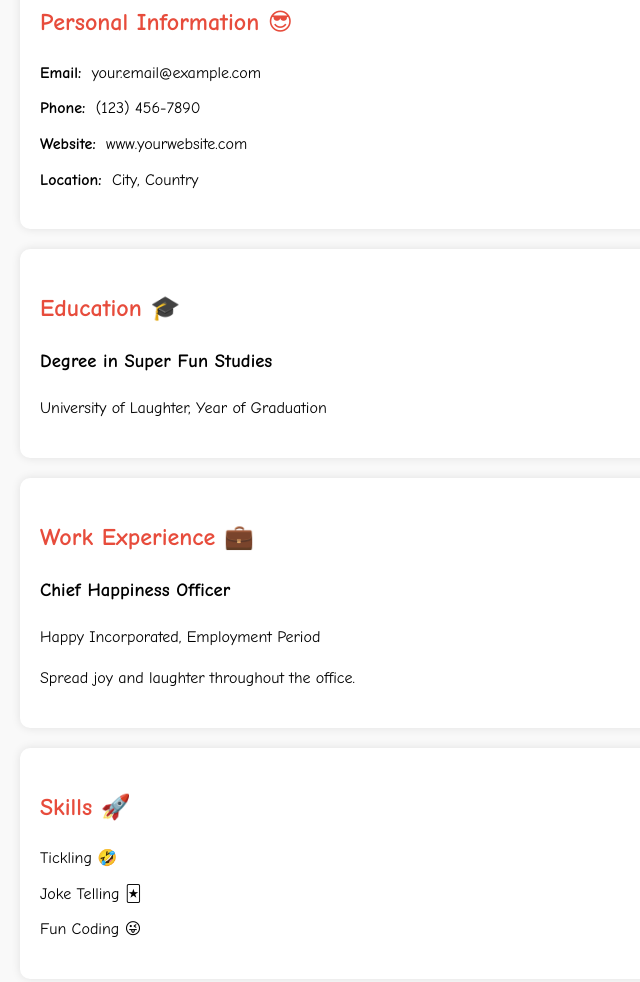
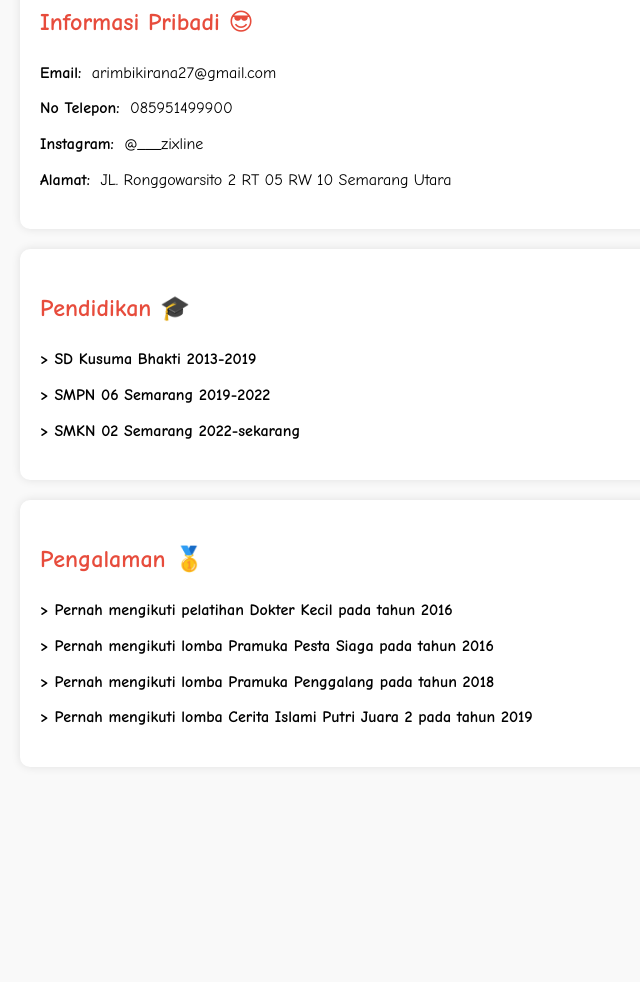
Before and after one commit to dlveer/my-portofolio7, a plain HTML site: page index.html in a window 1280 px wide. Shown: the part 225-1207 px from the top of the page, without its empty margins (0-640 px from the left). After the commit the page ends 1012 px from the top, so only its background shows below. Drawn offline with Linux system fonts and the light colour scheme.

Commit message:
Update index.html

```diff
--- a/index.html
+++ b/index.html
@@ -3,56 +3,49 @@
 <head>
   <meta charset="UTF-8">
   <meta name="viewport" content="width=device-width, initial-scale=1.0">
-  <title>Curriculum Vitae</title>
+  <title>My Profile</title>
   <link rel="stylesheet" href="styles.css">
 </head>
 <body>
   <header>
-    <h1 class="fun-heading">🌟 Your Awesome CV 🌟</h1>
+    <h1 class="fun-heading">🌟 Arimbi Putri Kirania Tamtama 🌟</h1>
     <img src="Avatar.png" alt="Your Funny Photo">
   </header>
 
   <section class="personal-info">
-    <h2 class="fun-heading">Personal Information 😎</h2>
+    <h2 class="fun-heading">Informasi Pribadi 😎</h2>
     <ul>
-      <li><strong>Email:</strong> your.email@example.com</li>
-      <li><strong>Phone:</strong> (123) 456-7890</li>
-      <li><strong>Website:</strong> www.yourwebsite.com</li>
-      <li><strong>Location:</strong> City, Country</li>
+      <li><strong>Email:</strong> arimbikirana27@gmail.com</li>
+      <li><strong>No Telepon:</strong> 085951499900</li>
+      <li><strong>Instagram:</strong> @___zixline</li>
+      <li><strong>Alamat:</strong> JL. Ronggowarsito 2 RT 05 RW 10 Semarang Utara</li>
     </ul>
   </section>
 
   <section class="education">
-    <h2 class="fun-heading">Education 🎓</h2>
+    <h2 class="fun-heading">Pendidikan 🎓</h2>
     <ul>
       <li>
-        <h3>Degree in Super Fun Studies</h3>
-        <p>University of Laughter, Year of Graduation</p>
+      <li><strong>> SD Kusuma Bhakti 2013-2019</strong></li>
+      <li><strong>> SMPN 06 Semarang 2019-2022</strong></li>
+      <li><strong>> SMKN 02 Semarang 2022-sekarang</strong></li>
       </li>
       <!-- Add more education details if needed -->
     </ul>
   </section>
 
   <section class="experience">
-    <h2 class="fun-heading">Work Experience 💼</h2>
+    <h2 class="fun-heading">Pengalaman 🥇</h2>
     <ul>
       <li>
-        <h3>Chief Happiness Officer</h3>
-        <p>Happy Incorporated, Employment Period</p>
-        <p>Spread joy and laughter throughout the office.</p>
+      <li><strong>> Pernah mengikuti pelatihan Dokter Kecil pada tahun 2016</strong></li>
+      <li><strong>> Pernah mengikuti lomba Pramuka Pesta Siaga pada tahun 2016</strong></li>
+      <li><strong>> Pernah mengikuti lomba Pramuka Penggalang pada tahun 2018</strong></li>
+      <li><strong>> Pernah mengikuti lomba Cerita Islami Putri Juara 2 pada tahun 2019</strong></li>
       </li>
       <!-- Add more work experience details if needed -->
     </ul>
   </section>
 
-  <section class="skills">
-    <h2 class="fun-heading">Skills 🚀</h2>
-    <ul>
-      <li>Tickling 🤣</li>
-      <li>Joke Telling 🃏</li>
-      <li>Fun Coding 😜</li>
-      <!-- Add more fun skills as needed -->
-    </ul>
-  </section>
 </body>
 </html>
```
